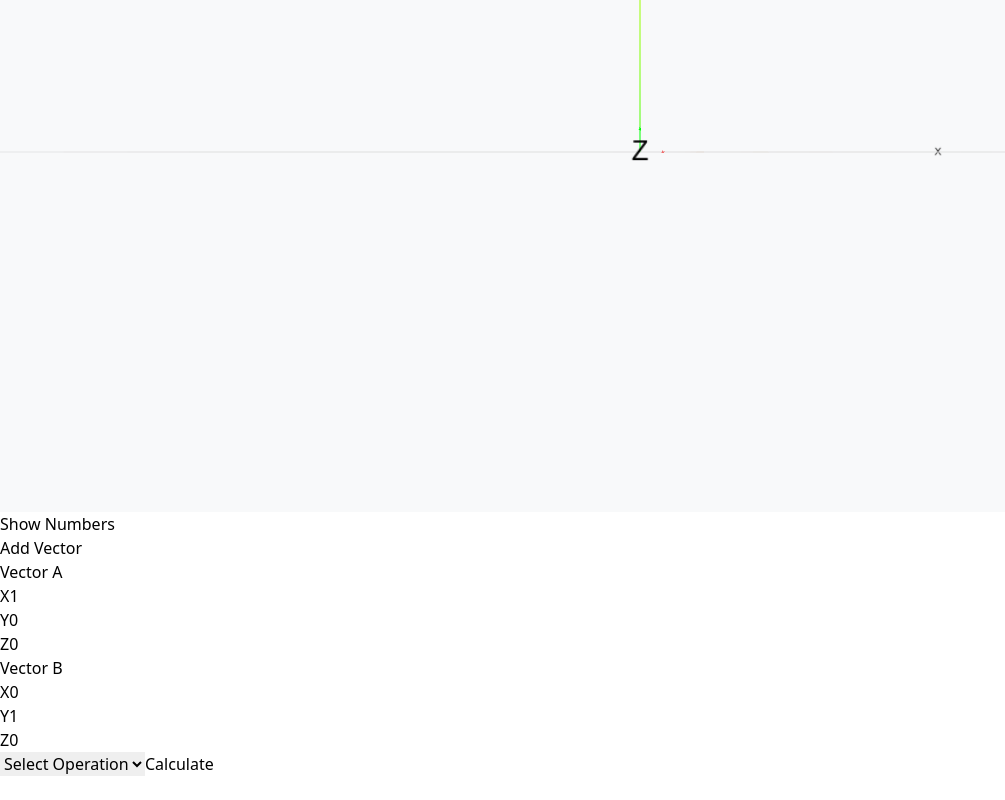
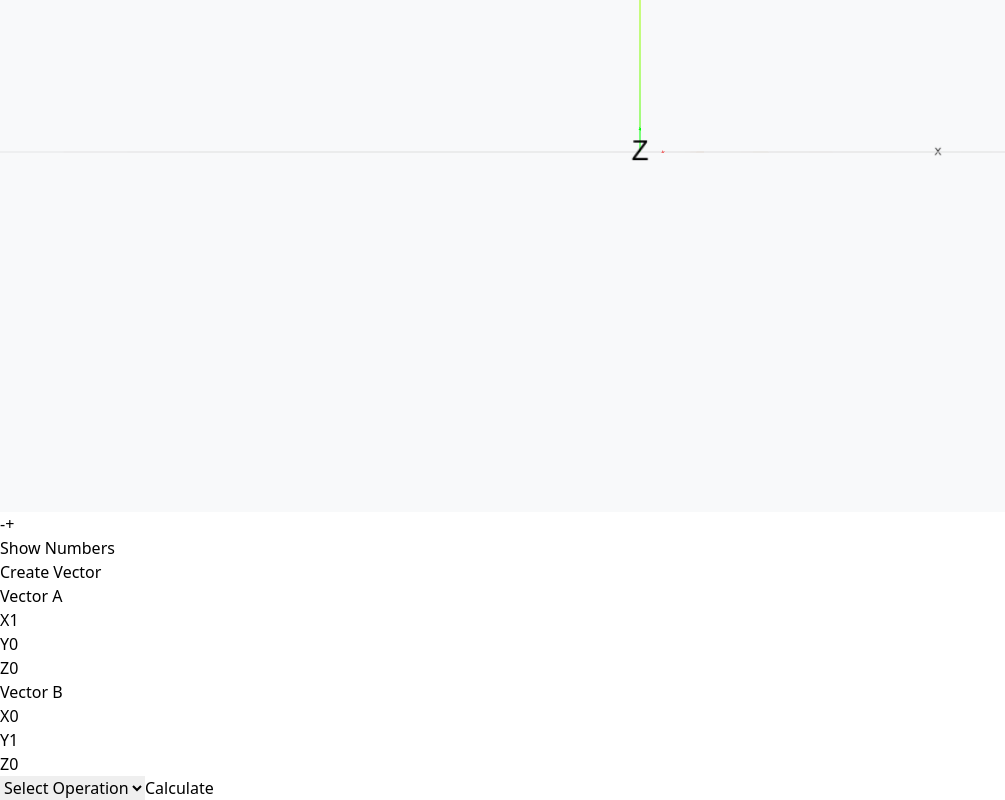
Before and after one commit to mik135/feyivec, a React (Vite) app: page / in a window 1280 px wide. Shown: the part 472-1272 px from the top of the page, without its empty margins (0-1005 px from the left). Before the commit the page ends 1248 px from the top, so only its background shows below. Built offline with nearby package versions, Linux system fonts and the light colour scheme.

Commit message:
Added Zoom Buttons

```diff
--- a/src/pages/VectorCalc.jsx
+++ b/src/pages/VectorCalc.jsx
@@ -8,7 +8,7 @@ import InfoModal from '../components/InfoModal';
 const VectorCalculator = () => {
   const [vectors, setVectors] = useState([
     { x: 1, y: 0, z: 0 },
-    { x: 0, y: 1, z: 0 }
+    { x: 0, y: 1, z: 0 },
   ]);
 
   const [operation, setOperation] = useState('none');
@@ -24,6 +24,8 @@ const VectorCalculator = () => {
   const [isModalOpen, setIsModalOpen] = useState(false);
   const [showAxisNumbers, setShowAxisNumbers] = useState(false);
   const axisNumbersRef = useRef([]);
+  // Added: State to track pinch-to-zoom
+  const pinchZoomRef = useRef({ distance: 0 });////
 
   useEffect(() => {
     // Show modal on first visit
@@ -40,6 +42,13 @@ const VectorCalculator = () => {
 
   const handleCloseModal = () => {
     setIsModalOpen(false);
+  };
+
+  const getTouchDistance = (touches) => {
+    const [touch1, touch2] = touches;
+    const dx = touch2.clientX - touch1.clientX;
+    const dy = touch2.clientY - touch1.clientY;
+    return Math.sqrt(dx * dx + dy * dy);
   };
 
   // Generate colors dynamically based on the number of vectors
@@ -397,24 +406,52 @@ const VectorCalculator = () => {
     }
   }, [vectors, result]);
 
+  const adjustZoom = (factor) => {
+    const camera = cameraRef.current;
+    const distance = camera.position.length();
+    const newDistance = distance * factor;
+
+    // Limit zoom levels
+    if (newDistance > 5 && newDistance < 40) {
+      camera.position.multiplyScalar(factor);
+      camera.lookAt(0, 0, 0); // Ensure the camera remains focused on the origin
+    }
+  };
+
+
   return (
     <>
       <Navbar handleOpenModal={handleOpenModal} />
       <InfoModal isOpen={isModalOpen} onClose={handleCloseModal} />
       <div className="space-y-6 p-6 bg-gray-100 rounded-xl">
         <div className="grid grid-cols-1 lg:grid-cols-3 gap-4">
-          <div className="lg:col-span-2">
+          <div className="lg:col-span-2 relative">
             <div
               ref={containerRef}
               className="w-full h-96 bg-white rounded-lg shadow-lg"
               style={{ maxWidth: '100%', aspectRatio: '16/9' }}
             />
+            <div className="absolute bottom-4 left-4 flex space-x-2">
+              <button
+                onClick={() => adjustZoom(1.1)} // Zoom Out
+                className="px-4 py-2 bg-gray-200 rounded hover:bg-gray-300 transition"
+              >
+                -
+              </button>
+              <button
+                onClick={() => adjustZoom(0.9)} // Zoom In
+                className="px-4 py-2 bg-gray-200 rounded hover:bg-gray-300 transition"
+              >
+                +
+              </button>
+            </div>
             <button
               onClick={() => setShowAxisNumbers(!showAxisNumbers)}
-              className="absolute top-12 right-4 px-3 py-1 bg-white/80 hover:bg-white text-gray-800 rounded-md shadow-sm text-sm transition-colors"
+              className="absolute top-4 right-4 px-3 py-1 bg-white/80 hover:bg-white text-gray-800 rounded-md shadow-sm text-sm transition-colors"
             >
               {showAxisNumbers ? 'Hide Numbers' : 'Show Numbers'}
             </button>
+
           </div>
           <div className="space-y-4">
             <div className="flex justify-end">
@@ -422,7 +459,7 @@ const VectorCalculator = () => {
                 onClick={addVector}
                 className="px-4 py-2 bg-green-500 text-white rounded-lg shadow-sm hover:bg-green-600 transition-colors"
               >
-                Add Vector
+                Create Vector
               </button>
             </div>
             <div className="space-y-4 max-h-[400px] overflow-y-auto">
```
